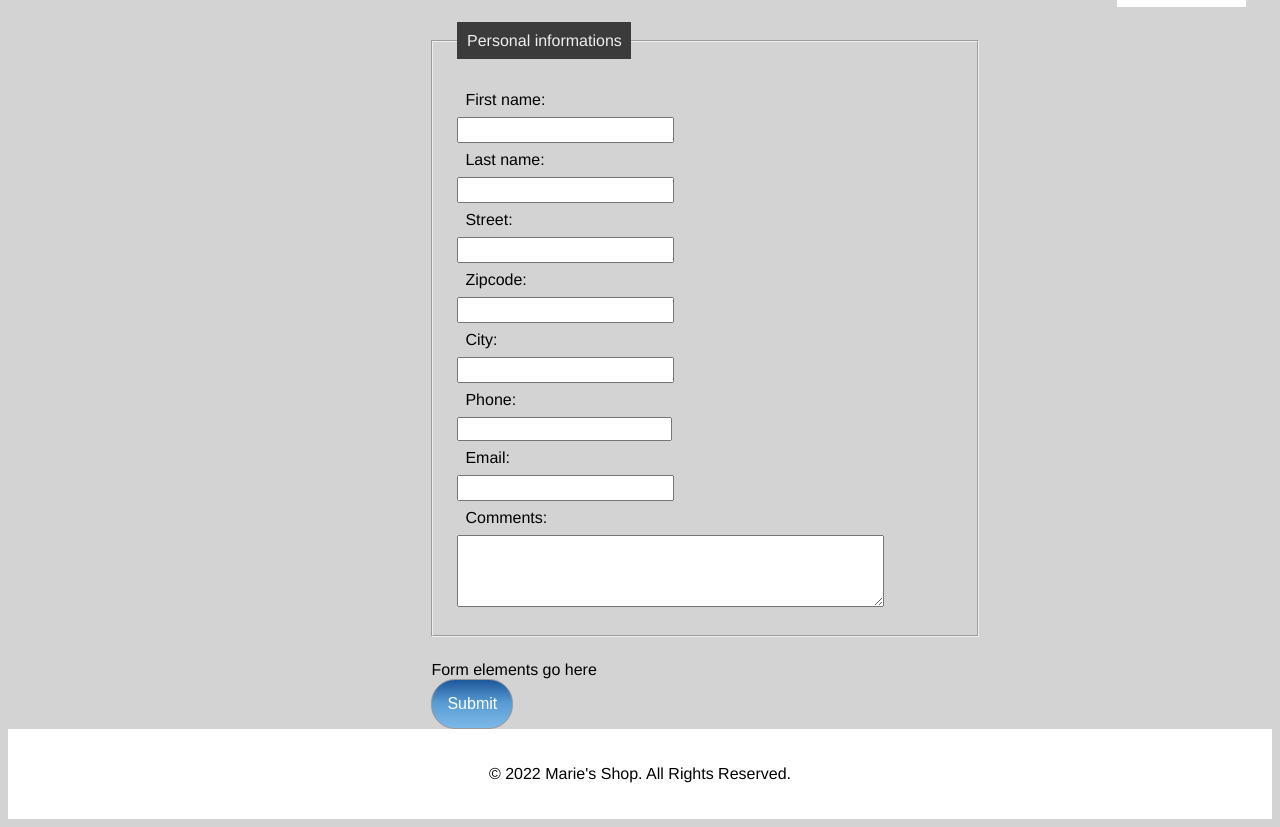
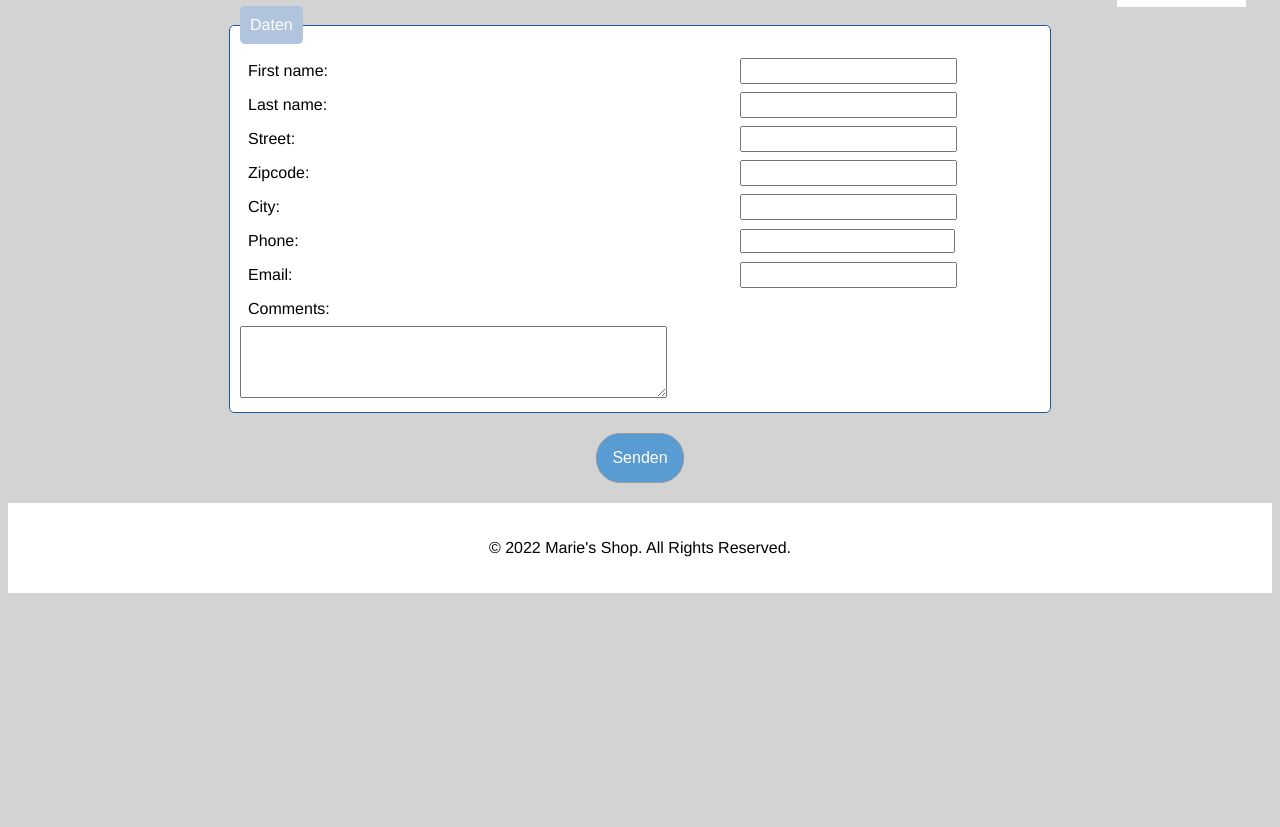
Before and after one commit to marieannonciatehatungimana/WD-22-D07-UIB-Final-Project, a plain HTML site: page contact.html in a window 1280 px wide. Shown: the part 67-894 px from the top of the page. After the commit the page ends 800 px from the top, so only its background shows below. Drawn offline with Linux system fonts and the light colour scheme.

Commit message:
Adjusts css for contact page.

```diff
--- a/contact.html
+++ b/contact.html
@@ -1,6 +1,5 @@
 <!DOCTYPE html>
 <html lang="en">
-
   <head>
     <link rel="stylesheet" href="css/style.css" />
     <title>Büro</title>
@@ -18,63 +17,65 @@
       <a class="active" href="contact.html">Kontakt</a>
     </nav>
     <main>
-
-    <div>
-
-      <form method="get" action="/thank-you.html">
-
+      <div class="form-container">
+        <form id="forms" method="get" action="/thank-you.html">
           <fieldset>
-          <legend>Personal informations</legend>
+            <legend>Daten</legend>
             <div>
               <label for="firstName">First name:</label>
-            <input type="text" id="firstName" name="firstName" maxlength="30">
+              <input
+                type="text"
+                id="firstName"
+                name="firstName"
+                maxlength="30"
+              />
             </div>
             <div>
               <label for="lastName">Last name:</label>
-            <input type="text" id="lastName" name="lastName" maxlength="30">
+              <input type="text" id="lastName" name="lastName" maxlength="30" />
             </div>
 
             <div>
               <label for="street">Street:</label>
-            <input type="text" id="street" name="street" maxlength="30">
+              <input type="text" id="street" name="street" maxlength="30" />
             </div>
             <div>
               <label for="zipcode">Zipcode:</label>
-            <input type="text" id="zipcode" name="zipcode" maxlength="30">
+              <input type="text" id="zipcode" name="zipcode" maxlength="30" />
             </div>
             <div>
               <label for="city">City:</label>
-            <input type="text" id="city" name="city" maxlength="30">
+              <input type="text" id="city" name="city" maxlength="30" />
             </div>
 
             <div>
               <label for="phone">Phone:</label>
-            <input type="phone" id="phone" name="phone" maxlength="30">
+              <input type="phone" id="phone" name="phone" maxlength="30" />
             </div>
 
             <div>
               <label for="email">Email:</label>
-            <input type="text" id="email" name="email" maxlength="30">
+              <input type="text" id="email" name="email" maxlength="30" />
             </div>
 
             <div>
               <label for="comments">Comments:</label>
-            <textarea id="comments" name="comments" rows="4" cols="50"></textarea>
+              <textarea
+                id="comments"
+                name="comments"
+                rows="4"
+                cols="50"
+              ></textarea>
             </div>
           </fieldset>
-
-        <div>Form elements go here</div>
-        <button type="submit" form="forms" value="Submit">Submit</button>
-
+          <div class="button-container">
+            <button type="submit" form="forms" value="senden">Senden</button>
+          </div>
         </form>
       </div>
-
-
-
     </main>
     <footer>
       <p>&copy 2022 Marie's Shop. All Rights Reserved.</p>
     </footer>
   </body>
-
 </html>
--- a/css/style.css
+++ b/css/style.css
@@ -21,27 +21,15 @@ button {
   outline: none;
   cursor: pointer;
   transition: 0.4s;
-
-  /* Old browsers */
-  background: #1e5799;
-  /* FF3.6-15 */
-  background: -moz-linear-gradient(top, #1e5799 0%, #589cd3 48%, #7db9e8 100%);
-  /* Chrome10-25,Safari5.1-6 */
-  background: -webkit-linear-gradient(
-    top,
-    #1e5799 0%,
-    #589cd3 48%,
-    #7db9e8 100%
-  );
-  /* W3C, IE10+, FF16+, Chrome26+, Opera12+, Safari7+ */
-  background: linear-gradient(to bottom, #1e5799 0%, #589cd3 48%, #7db9e8 100%);
-  /* IE6-9 */
-  filter: progid:DXImageTransform.Microsoft.gradient(startColorstr='#1e5799', endColorstr='#7db9e8', GradientType=0);
-  vertical-align: center;
+  background-color: #589cd3;
 }
 
 button:hover {
-  background-color: red;
+ background-color: #065ba0;
+}
+
+.button-container {
+  margin: 20px;
 }
 
 nav {
@@ -153,8 +141,9 @@ footer {
 .thank-you-main a {
   color: white;
   text-decoration: none;
-  padding: 5px;
   margin: 0px;
+  padding: 0px;
+  line-height: 1rem;
 }
 
 .thank-you-text {
@@ -168,31 +157,36 @@ footer {
   text-align: left;
 }
 
-.thank-you-button-container {
-  margin: 20px;
+.form-container {
+  text-align: center;
 }
 
-/* *************Form************** */
 form {
-  max-width: 33%;
   margin: 0 auto;
 }
 
+fieldset {
+  border: 1px solid #1e5799;
+  padding: 10px;
+  border-radius: 5px;
+  margin: auto;
+  background-color: white;
+  width: 800px;
+  overflow: hidden;
+  text-align: left;
+}
+
 legend {
-  background-color: rgba(0, 0, 0, 0.719);
-  color: #efefef;
-  padding: 0.6rem;
+  background-color: #b0c4de;
+  color: white;
+  padding: 10px;
+  border-radius: 5px;
 }
 
 label {
   display: inline-block;
   width: 30rem;
   padding: 0.5rem;
-}
-
-fieldset {
-  margin: 1.5rem 0;
-  padding: 1.5rem;
 }
 
 input[type="text"],
```
Also changed, not shown: thank-you.html (+1 -1 lines). Lines whose indentation alone changed are shown as unchanged.
